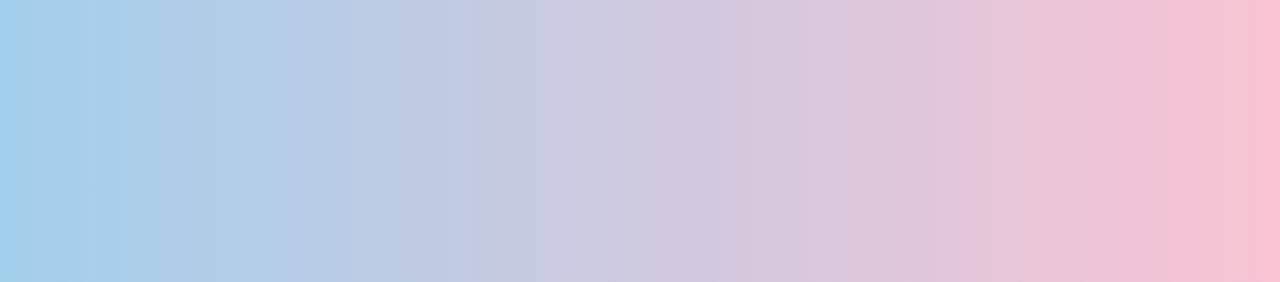
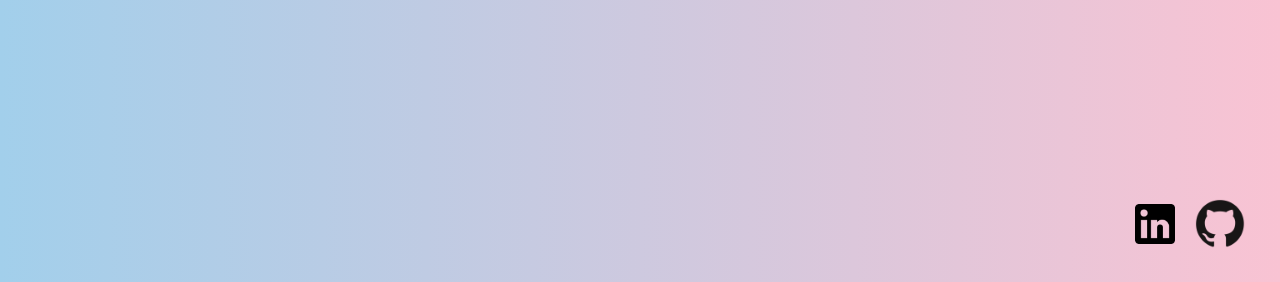
Before and after one commit to jin-jeffrey/inventory, a Django app: page / in a window 1280 px wide. Shown: the part 654-936 px from the top of the page. Run offline with Django 3.2, Linux system fonts and the light colour scheme; some libraries are stand-ins or nearby versions.

Commit message:
added linkedin and github buttons

```diff
--- a/inventory/invapp/inventory/templates/inventory/about.html
+++ b/inventory/invapp/inventory/templates/inventory/about.html
@@ -47,5 +47,12 @@
 			</a>
 		</div>
 	</div>
+	<br>
+	<br>
+
+	<div style="position:absolute; right:20px; bottom:10%">
+		<a href="https://www.linkedin.com/in/mr-jeffrey-jin/" target="_blank"><img src="./media/linkedin.png" style="height:40px; width:auto"></a>
+		<a href="https://github.com/jin-jeffrey" target="_blank"><img src="./media/github.png" style="height:80px; width:auto"></a>
+	</div>
 </div>
 {% endblock content %}
```
Also changed, not shown: inventory/invapp/media/linkedin.png (added).
